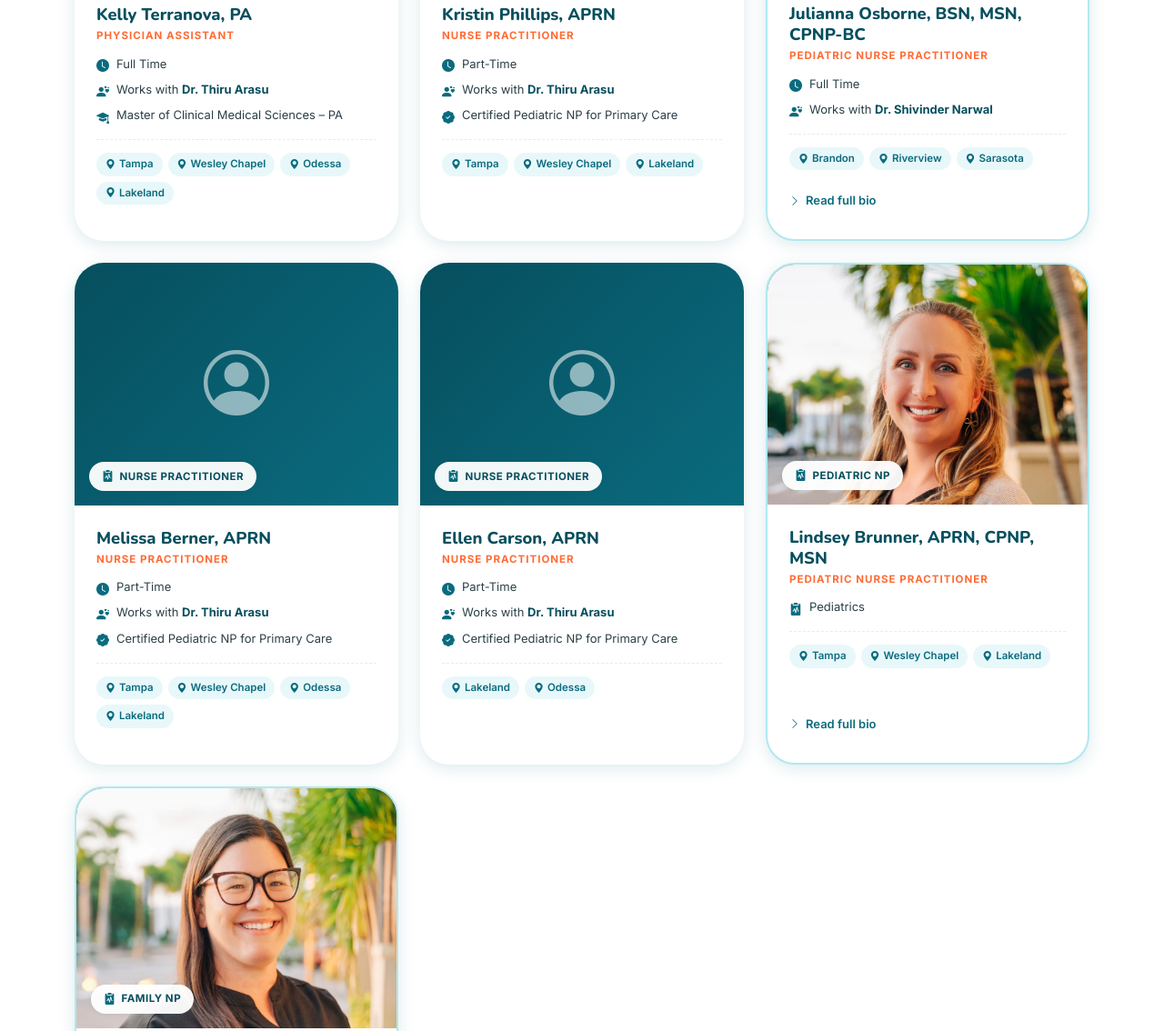
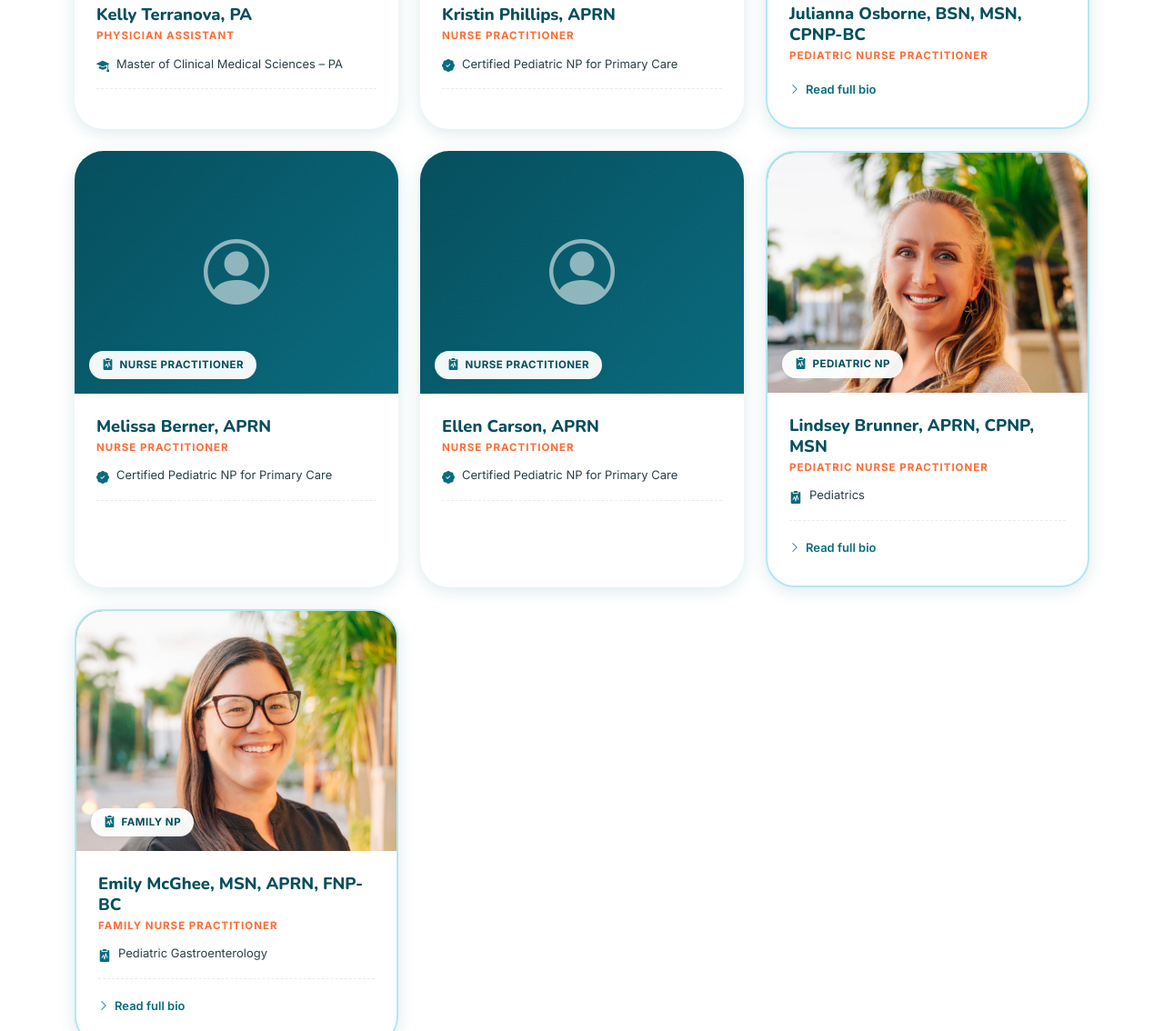
Before and after one commit to Pioneers-Branding/pedgi, a plain HTML site: page physician-extenders.html in a window 1280 px wide. Shown: the part 1045-2179 px from the top of the page at 91% size. Drawn offline with nearby package versions, Linux system fonts and the light colour scheme.

Commit message:
live site going

```diff
--- a/physician-extenderss.html
+++ b/physician-extenders.html
@@ -336,6 +336,7 @@
             <a class="nav-link dropdown-toggle" href="#" data-bs-toggle="dropdown">Our Team</a>
             <ul class="dropdown-menu">
               <li><a class="dropdown-item" href="pediatric-training.html">About Our Doctors</a></li>
+              <li><a class="dropdown-item" href="physician-extenders.html">Physician Extenders</a></li>
             </ul>
           </li>
           <li class="nav-item"><a class="nav-link" href="contact.html">Contact</a></li>
@@ -386,17 +387,8 @@
               <h5 class="pe-name">Kelly Terranova, PA</h5>
               <div class="pe-title">Physician Assistant</div>
               <div class="pe-meta">
-                <div class="pe-meta-row"><i class="bi bi-clock-fill"></i><span>Full Time</span></div>
-                <div class="pe-meta-row"><i class="bi bi-person-hearts"></i><span>Works with <strong>Dr. Thiru
-                      Arasu</strong></span></div>
                 <div class="pe-meta-row"><i class="bi bi-mortarboard-fill"></i><span>Master of Clinical Medical Sciences –
                     PA</span></div>
-              </div>
-              <div class="pe-offices">
-                <span class="pe-office-tag"><i class="bi bi-geo-alt-fill"></i>Tampa</span>
-                <span class="pe-office-tag"><i class="bi bi-geo-alt-fill"></i>Wesley Chapel</span>
-                <span class="pe-office-tag"><i class="bi bi-geo-alt-fill"></i>Odessa</span>
-                <span class="pe-office-tag"><i class="bi bi-geo-alt-fill"></i>Lakeland</span>
               </div>
             </div>
           </div>
@@ -415,16 +407,8 @@
               <h5 class="pe-name">Kristin Phillips, APRN</h5>
               <div class="pe-title">Nurse Practitioner</div>
               <div class="pe-meta">
-                <div class="pe-meta-row"><i class="bi bi-clock-fill"></i><span>Part-Time</span></div>
-                <div class="pe-meta-row"><i class="bi bi-person-hearts"></i><span>Works with <strong>Dr. Thiru
-                      Arasu</strong></span></div>
                 <div class="pe-meta-row"><i class="bi bi-patch-check-fill"></i><span>Certified Pediatric NP for Primary
                     Care</span></div>
-              </div>
-              <div class="pe-offices">
-                <span class="pe-office-tag"><i class="bi bi-geo-alt-fill"></i>Tampa</span>
-                <span class="pe-office-tag"><i class="bi bi-geo-alt-fill"></i>Wesley Chapel</span>
-                <span class="pe-office-tag"><i class="bi bi-geo-alt-fill"></i>Lakeland</span>
               </div>
             </div>
           </div>
@@ -442,16 +426,7 @@
             <div class="pe-body">
               <h5 class="pe-name">Julianna Osborne, BSN, MSN, CPNP-BC</h5>
               <div class="pe-title">Pediatric Nurse Practitioner</div>
-              <div class="pe-meta">
-                <div class="pe-meta-row"><i class="bi bi-clock-fill"></i><span>Full Time</span></div>
-                <div class="pe-meta-row"><i class="bi bi-person-hearts"></i><span>Works with <strong>Dr. Shivinder
-                      Narwal</strong></span></div>
-              </div>
-              <div class="pe-offices">
-                <span class="pe-office-tag"><i class="bi bi-geo-alt-fill"></i>Brandon</span>
-                <span class="pe-office-tag"><i class="bi bi-geo-alt-fill"></i>Riverview</span>
-                <span class="pe-office-tag"><i class="bi bi-geo-alt-fill"></i>Sarasota</span>
-              </div>
+
               <div class="pe-details">
                 <details>
                   <summary><i class="bi bi-chevron-right"></i> Read full bio</summary>
@@ -485,17 +460,8 @@
               <h5 class="pe-name">Melissa Berner, APRN</h5>
               <div class="pe-title">Nurse Practitioner</div>
               <div class="pe-meta">
-                <div class="pe-meta-row"><i class="bi bi-clock-fill"></i><span>Part-Time</span></div>
-                <div class="pe-meta-row"><i class="bi bi-person-hearts"></i><span>Works with <strong>Dr. Thiru
-                      Arasu</strong></span></div>
                 <div class="pe-meta-row"><i class="bi bi-patch-check-fill"></i><span>Certified Pediatric NP for Primary
                     Care</span></div>
-              </div>
-              <div class="pe-offices">
-                <span class="pe-office-tag"><i class="bi bi-geo-alt-fill"></i>Tampa</span>
-                <span class="pe-office-tag"><i class="bi bi-geo-alt-fill"></i>Wesley Chapel</span>
-                <span class="pe-office-tag"><i class="bi bi-geo-alt-fill"></i>Odessa</span>
-                <span class="pe-office-tag"><i class="bi bi-geo-alt-fill"></i>Lakeland</span>
               </div>
             </div>
           </div>
@@ -514,15 +480,8 @@
               <h5 class="pe-name">Ellen Carson, APRN</h5>
               <div class="pe-title">Nurse Practitioner</div>
               <div class="pe-meta">
-                <div class="pe-meta-row"><i class="bi bi-clock-fill"></i><span>Part-Time</span></div>
-                <div class="pe-meta-row"><i class="bi bi-person-hearts"></i><span>Works with <strong>Dr. Thiru
-                      Arasu</strong></span></div>
                 <div class="pe-meta-row"><i class="bi bi-patch-check-fill"></i><span>Certified Pediatric NP for Primary
                     Care</span></div>
-              </div>
-              <div class="pe-offices">
-                <span class="pe-office-tag"><i class="bi bi-geo-alt-fill"></i>Lakeland</span>
-                <span class="pe-office-tag"><i class="bi bi-geo-alt-fill"></i>Odessa</span>
               </div>
             </div>
           </div>
@@ -542,11 +501,6 @@
               <div class="pe-title">Pediatric Nurse Practitioner</div>
               <div class="pe-meta">
                 <div class="pe-meta-row"><i class="bi bi-clipboard2-pulse-fill"></i><span>Pediatrics</span></div>
-              </div>
-              <div class="pe-offices">
-                <span class="pe-office-tag"><i class="bi bi-geo-alt-fill"></i>Tampa</span>
-                <span class="pe-office-tag"><i class="bi bi-geo-alt-fill"></i>Wesley Chapel</span>
-                <span class="pe-office-tag"><i class="bi bi-geo-alt-fill"></i>Lakeland</span>
               </div>
               <div class="pe-details">
                 <details>
@@ -582,11 +536,6 @@
               <div class="pe-meta">
                 <div class="pe-meta-row"><i class="bi bi-clipboard2-pulse-fill"></i><span>Pediatric
                     Gastroenterology</span></div>
-              </div>
-              <div class="pe-offices">
-                <span class="pe-office-tag"><i class="bi bi-geo-alt-fill"></i>Tampa</span>
-                <span class="pe-office-tag"><i class="bi bi-geo-alt-fill"></i>Wesley Chapel</span>
-                <span class="pe-office-tag"><i class="bi bi-geo-alt-fill"></i>Odessa</span>
               </div>
               <div class="pe-details">
                 <details>
@@ -691,25 +640,25 @@
         <div class="col-6 col-md-3">
           <div class="footer-location-card">
             <div class="footer-location-header">Tampa (Main)</div>
-            <iframe src="https://www.google.com/maps/embed?pb=!1m18!1x12!1m3!1d3507.0735865739!2d-82.4895037!3d27.9512363!2m3!1f0!2f0!3f0!3m2!1i1024!2i768!4f13.1!3m3!1m2!1s0x88c2c3f6f5f0e0a5%3A0x4c8c8c8c8c8c8c8c!2s3003%20W%20MLK%20Jr%20Blvd%2C%20Tampa%2C%20FL%2033607!5e0!3m2!1sen!2sus!4v1600000000000!5e2!1sen!2sus" width="100%" height="120" style="border:0;border-radius:6px;" allowfullscreen="" loading="lazy" referrerpolicy="no-referrer-when-downgrade" title="PEDGI Tampa Location"></iframe>
+            <iframe src="https://www.google.com/maps/embed?pb=!1m18!1m12!1m3!1d3507.0735865739!2d-82.4895037!3d27.9512363!2m3!1f0!2f0!3f0!3m2!1i1024!2i768!4f13.1!3m3!1m2!1s0x88c2c3f6f5f0e0a5%3A0x4c8c8c8c8c8c8c8c!2s3003%20W%20MLK%20Jr%20Blvd%2C%20Tampa%2C%20FL%2033607!5e0!3m2!1sen!2sus!4v1600000000000!5m2!1sen!2sus" width="100%" height="120" style="border:0;border-radius:6px;" allowfullscreen="" loading="lazy" referrerpolicy="no-referrer-when-downgrade" title="PEDGI Tampa Location"></iframe>
           </div>
         </div>
         <div class="col-6 col-md-3">
           <div class="footer-location-card">
             <div class="footer-location-header">Lakeland</div>
-            <iframe src="https://www.google.com/maps/embed?pb=!1m18!1x12!1m3!1d3519.123456789!2d-81.95!3d28.05!2m3!1f0!2f0!3f0!3m2!1i1024!2i768!4f13.1!3m3!1m2!1s0x88c2c3f6f5f0e0a5%3A0x4c8c8c8c8c8c8c8c!2s1417%20Lakeland%20Hills%20Blvd%2C%20Lakeland%2C%20FL%2033805!5e0!3m2!1sen!2sus!4v1600000000000!5e2!1sen!2sus" width="100%" height="120" style="border:0;border-radius:6px;" allowfullscreen="" loading="lazy" referrerpolicy="no-referrer-when-downgrade" title="PEDGI Lakeland Location"></iframe>
+            <iframe src="https://www.google.com/maps/embed?pb=!1m18!1m12!1m3!1d3519.123456789!2d-81.95!3d28.05!2m3!1f0!2f0!3f0!3m2!1i1024!2i768!4f13.1!3m3!1m2!1s0x88c2c3f6f5f0e0a5%3A0x4c8c8c8c8c8c8c8c!2s1417%20Lakeland%20Hills%20Blvd%2C%20Lakeland%2C%20FL%2033805!5e0!3m2!1sen!2sus!4v1600000000000!5m2!1sen!2sus" width="100%" height="120" style="border:0;border-radius:6px;" allowfullscreen="" loading="lazy" referrerpolicy="no-referrer-when-downgrade" title="PEDGI Lakeland Location"></iframe>
           </div>
         </div>
         <div class="col-6 col-md-3">
           <div class="footer-location-card">
             <div class="footer-location-header">Bloomingdale</div>
-            <iframe src="https://www.google.com/maps/embed?pb=!1m18!1x12!1m3!1d3519.987654321!2d-82.25!3d28.07!2m3!1f0!2f0!3f0!3m2!1i1024!2i768!4f13.1!3m3!1m2!1s0x88c2c3f6f5f0e0a5%3A0x4c8c8c8c8c8c8c8c!2s2470%20Bloomingdale%20Ave%2C%20Valrico%2C%20FL%2033596!5e0!3m2!1sen!2sus!4v1600000000000!5e2!1sen!2sus" width="100%" height="120" style="border:0;border-radius:6px;" allowfullscreen="" loading="lazy" referrerpolicy="no-referrer-when-downgrade" title="PEDGI Bloomingdale Location"></iframe>
+            <iframe src="https://www.google.com/maps/embed?pb=!1m18!1m12!1m3!1d3519.987654321!2d-82.25!3d28.07!2m3!1f0!2f0!3f0!3m2!1i1024!2i768!4f13.1!3m3!1m2!1s0x88c2c3f6f5f0e0a5%3A0x4c8c8c8c8c8c8c8c!2s2470%20Bloomingdale%20Ave%2C%20Valrico%2C%20FL%2033596!5e0!3m2!1sen!2sus!4v1600000000000!5m2!1sen!2sus" width="100%" height="120" style="border:0;border-radius:6px;" allowfullscreen="" loading="lazy" referrerpolicy="no-referrer-when-downgrade" title="PEDGI Bloomingdale Location"></iframe>
           </div>
         </div>
         <div class="col-6 col-md-3">
           <div class="footer-location-card">
             <div class="footer-location-header">Odessa</div>
-            <iframe src="https://www.google.com/maps/embed?pb=!1m18!1x12!1m3!1d3519.555555555!2d-82.55!3d28.10!2m3!1f0!2f0!3f0!3m2!1i1024!2i768!4f13.1!3m3!1m2!1s0x88c2c3f6f5f0e0a5%3A0x4c8c8c8c8c8c8c8c!2s14111%20State%20Road%2054%2C%20Odessa%2C%20FL%2033556!5e0!3m2!1sen!2sus!4v1600000000000!5e2!1sen!2sus" width="100%" height="120" style="border:0;border-radius:6px;" allowfullscreen="" loading="lazy" referrerpolicy="no-referrer-when-downgrade" title="PEDGI Odessa Location"></iframe>
+            <iframe src="https://www.google.com/maps/embed?pb=!1m18!1m12!1m3!1d3519.555555555!2d-82.55!3d28.10!2m3!1f0!2f0!3f0!3m2!1i1024!2i768!4f13.1!3m3!1m2!1s0x88c2c3f6f5f0e0a5%3A0x4c8c8c8c8c8c8c8c!2s14111%20State%20Road%2054%2C%20Odessa%2C%20FL%2033556!5e0!3m2!1sen!2sus!4v1600000000000!5m2!1sen!2sus" width="100%" height="120" style="border:0;border-radius:6px;" allowfullscreen="" loading="lazy" referrerpolicy="no-referrer-when-downgrade" title="PEDGI Odessa Location"></iframe>
           </div>
         </div>
       </div>
```
Also changed, not shown: children-s-medical-care.html (+1 -0 lines), contact.html (+1 -0 lines), educational-information.html (+1 -0 lines), faq.html (+1 -0 lines), forms.html (+1 -0 lines), index.html (+1 -0 lines), insurance-participation.html (+1 -0 lines), new-patient-information.html (+1 -0 lines), no-show-policy.html (+1 -0 lines), pediatric-training.html (+1 -0 lines), primary-care-physician.html (+1 -0 lines).
